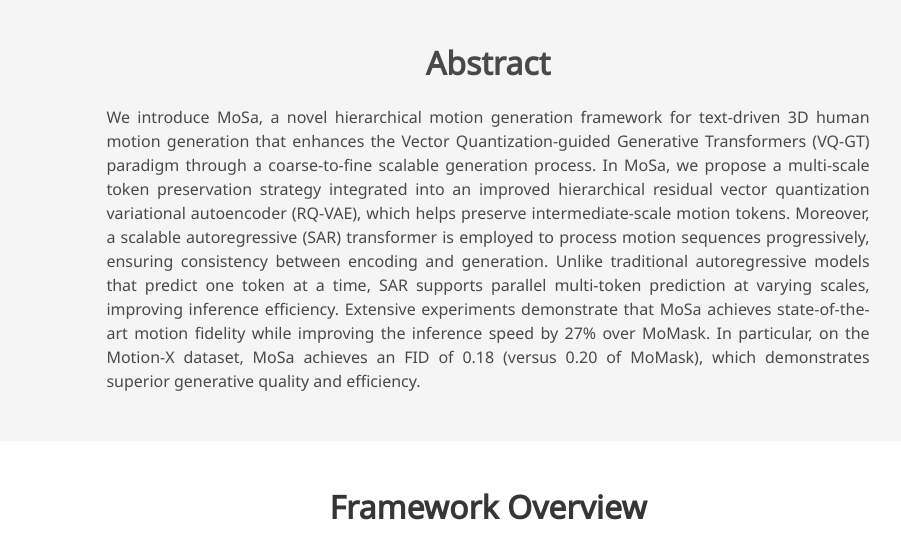
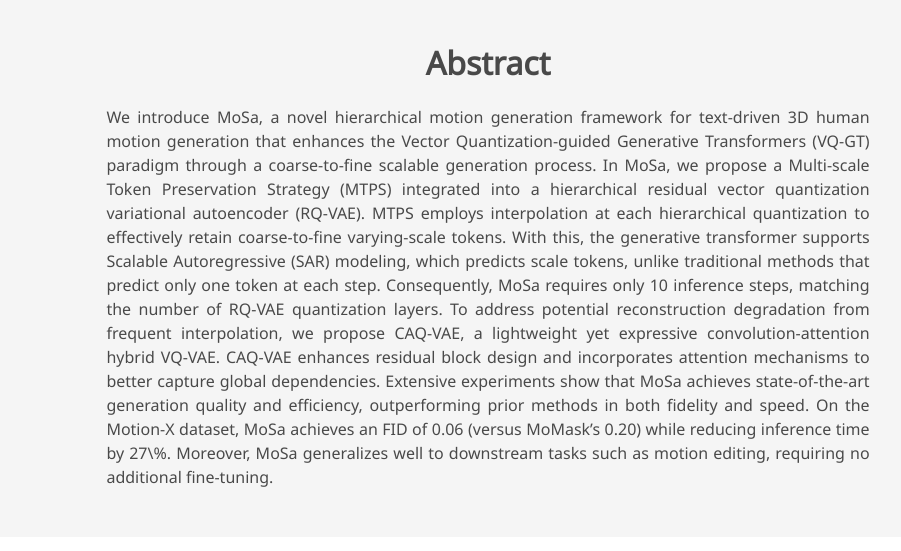
Before and after one commit to MoSa-web/MoSa-web, a plain HTML site: page index.html in a window 1280 px wide. Shown: the part 1208-1759 px from the top of the page, without its empty margins (152-1053 px from the left). Drawn offline with nearby package versions, Linux system fonts and the light colour scheme; some icons are missing; a web font is replaced by a local one.

Commit message:
Update index.html

```diff
--- a/index.html
+++ b/index.html
@@ -186,7 +186,7 @@
         <h2 class="title is-3">Abstract</h2>
         <div class="content has-text-justified">
           <p>
-            We introduce MoSa, a novel hierarchical motion generation framework for text-driven 3D human motion generation that enhances the Vector Quantization-guided Generative Transformers (VQ-GT) paradigm through a coarse-to-fine scalable generation process. In MoSa, we propose a multi-scale token preservation strategy integrated into an improved hierarchical residual vector quantization variational autoencoder (RQ-VAE), which helps preserve intermediate-scale motion tokens. Moreover, a scalable autoregressive (SAR) transformer is employed to process motion sequences progressively, ensuring consistency between encoding and generation. Unlike traditional autoregressive models that predict one token at a time, SAR supports parallel multi-token prediction at varying scales, improving inference efficiency. Extensive experiments demonstrate that MoSa achieves state-of-the-art motion fidelity while improving the inference speed by 27% over MoMask. In particular, on the Motion-X dataset, MoSa achieves an FID of 0.18 (versus 0.20 of MoMask), which demonstrates superior generative quality and efficiency.
+            We introduce MoSa, a novel hierarchical motion generation framework for text-driven 3D human motion generation that enhances the Vector Quantization-guided Generative Transformers (VQ-GT) paradigm through a coarse-to-fine scalable generation process. In MoSa, we propose a Multi-scale Token Preservation Strategy (MTPS) integrated into a hierarchical residual vector quantization variational autoencoder (RQ-VAE). MTPS employs interpolation at each hierarchical quantization to effectively retain coarse-to-fine varying-scale tokens. With this, the generative transformer supports Scalable Autoregressive (SAR) modeling, which predicts scale tokens, unlike traditional methods that predict only one token at each step. Consequently, MoSa requires only 10 inference steps, matching the number of RQ-VAE quantization layers. To address potential reconstruction degradation from frequent interpolation, we propose CAQ-VAE, a lightweight yet expressive convolution-attention hybrid VQ-VAE. CAQ-VAE enhances residual block design and incorporates attention mechanisms to better capture global dependencies. Extensive experiments show that MoSa achieves state-of-the-art generation quality and efficiency, outperforming prior methods in both fidelity and speed. On the Motion-X dataset, MoSa achieves an FID of 0.06 (versus  MoMask’s 0.20) while reducing inference time by 27\%. Moreover, MoSa generalizes well to downstream tasks such as motion editing, requiring no additional fine-tuning.
           </p>
         </div>
       </div>
```
